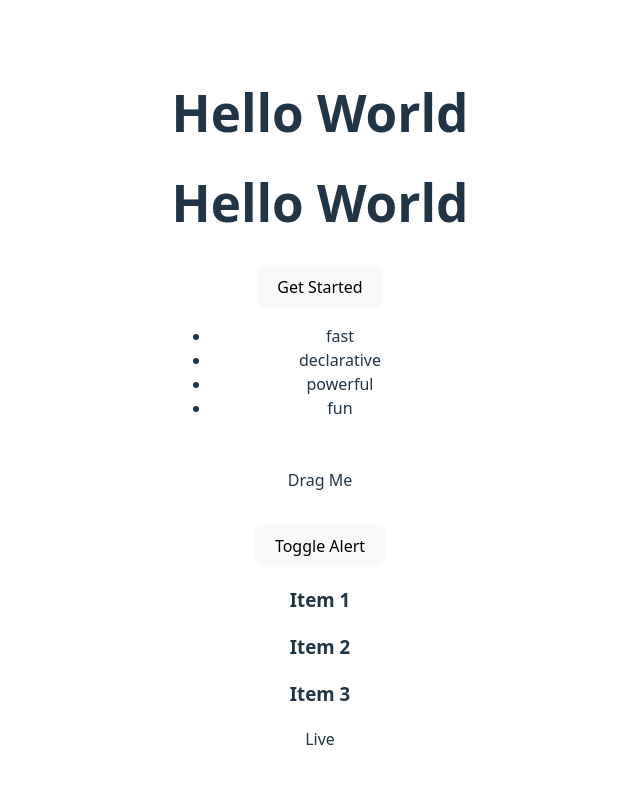
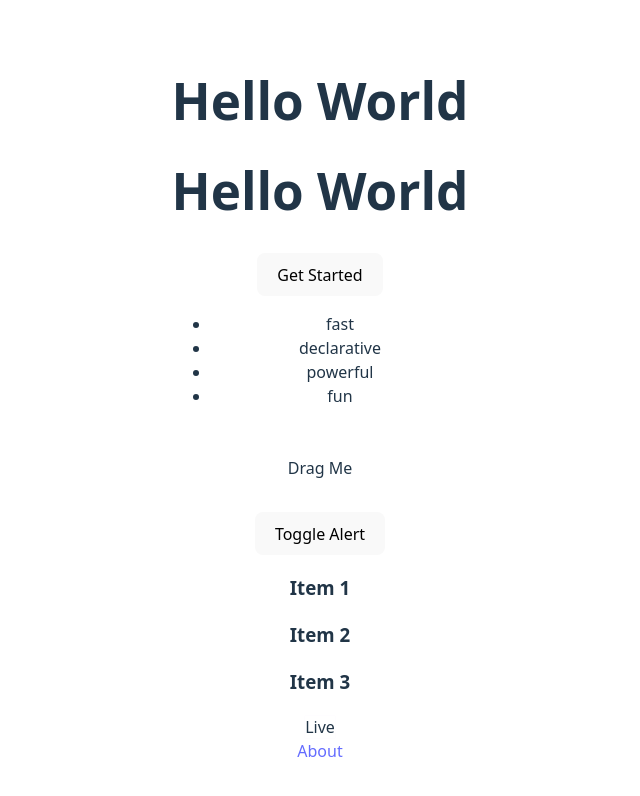
Before and after one commit to 7078-cj/react-animation-study, a React (Vite) app: page / in a window 1280 px wide. Shown: the top 796 px of the page, without its empty margins (320-960 px from the left). Built offline with nearby package versions, Linux system fonts and the light colour scheme.

Commit message:
Page Animation

```diff
--- a/package.json
+++ b/package.json
@@ -12,7 +12,8 @@
   "dependencies": {
     "motion": "^12.34.0",
     "react": "^19.2.0",
-    "react-dom": "^19.2.0"
+    "react-dom": "^19.2.0",
+    "react-router-dom": "^7.13.0"
   },
   "devDependencies": {
     "@eslint/js": "^9.39.1",
--- a/src/App.jsx
+++ b/src/App.jsx
@@ -1,89 +1,40 @@
-import { useState } from 'react'
+import React from 'react'
+import { BrowserRouter, Route, Routes, useLocation } from 'react-router-dom'
+import Home from './pages/home'
+import About from './pages/About'
 import './App.css'
-import { motion } from 'motion/react'
-import DraggableCard from './components/DraggableCard'
-import DismissibleAlert from './components/DismissibleAlert'
-import CollapsibleList from './components/CollapsibleList'
-import LiveBadge from './components/LiveBadge'
+import { AnimatePresence, motion } from 'motion/react'
 
-
-const container = {
-  hidden: {opacity: 0},
-  visible: {opacity: 1, transition: {staggerChildren: 1, delayChildren: 1}}
-}
-
-const item = {
-  hidden: {opacity: 0, y: 20},
-  visible: {opacity: 1, y:0}
-}
-
-
-function App() {
-  const [count, setCount] = useState(0)
-  const features = ['fast', 'declarative', 'powerful', 'fun']
-
-  //Notes:
-  //an animation has a starting point and an ending point and method of animation
-  //initial is the starting state of the element
-  //animate is the ending state of the element
-  //transition is to control how it will be animated
+export default function App() {
   return (
-    <>
-
-    {/* Motion Basic */}
-     <motion.div
-        initial={{opacity: 0}}
-        animate={{opacity: 1}}
-        transition={{duration: 2}}>
-        <h1>Hello World</h1>
-     </motion.div>
-
-     {/* postion and movement */}
-     <motion.div
-        initial={{opacity: 0, x: -100, y:40}}
-        animate={{opacity: 1, x:0, y:0}}
-        transition={{duration: 0.8, ease:'easeIn'}}>
-        <h1>Hello World</h1>
-     </motion.div>
-
-     {/* Interactive Button */}
-     <motion.button
-      whileHover={{scale: 1.55, y:-20}}
-      whileTap={{scale: 0.9, y: 1}}
-      transition={{type: 'spring', stiffness: 300, damping: 2}}
-     >
-        Get Started
-     </motion.button>
-
-     {/* Variants & Staggered Animations */}
-     <motion.ul
-      variants={container}
-      initial='hidden'
-      animate='visible'
-     >
-        {features.map((feature)=>(
-          <motion.li
-            key={feature}
-            variants={item}
-            >
-              {feature}
-          </motion.li>
-        ))}
-     </motion.ul>
-
-     {/* Drag and drop */}
-     <DraggableCard/>
-
-     {/* Animate Pressence */}
-     <DismissibleAlert/>
-
-     {/* Layout Animations */}
-     <CollapsibleList/>
-
-      {/* Inifinite and Repeating Animation */}
-      <LiveBadge/>
-    </>
+    <BrowserRouter>
+      <AnimatedRoutes />
+    </BrowserRouter>
   )
 }
 
-export default App
+function PageTransition({children}){
+  return(
+    <motion.main
+    initial={{opacity: 0, x:50}}
+    animate={{opacity: 1, x:0}}
+    exit={{opacity: 0, x:-50}}
+    transition={{duration: 0.35, ease: "easeOut"}}
+    >
+      {children}
+    </motion.main>
+  )
+}
+
+function AnimatedRoutes() {
+  const location = useLocation()
+
+  return (
+    <AnimatePresence mode="wait">
+      <Routes location={location} key={location.pathname}>
+        <Route path="/" element={<PageTransition><Home /></PageTransition>} />
+        <Route path="/about" element={<PageTransition><About /></PageTransition>} />
+      </Routes>
+    </AnimatePresence>
+  )
+}
--- /dev/null
+++ b/src/pages/About.jsx
@@ -0,0 +1,7 @@
+import React from 'react'
+
+export default function About() {
+  return (
+    <div>About</div>
+  )
+}
--- /dev/null
+++ b/src/pages/Home.jsx
@@ -0,0 +1,91 @@
+import { useState } from 'react'
+import { motion } from 'motion/react'
+import DraggableCard from '../components/DraggableCard'
+import DismissibleAlert from '../components/DismissibleAlert'
+import CollapsibleList from '../components/CollapsibleList'
+import LiveBadge from '../components/LiveBadge'
+import { Link } from 'react-router-dom'
+
+
+const container = {
+  hidden: {opacity: 0},
+  visible: {opacity: 1, transition: {staggerChildren: 1, delayChildren: 1}}
+}
+
+const item = {
+  hidden: {opacity: 0, y: 20},
+  visible: {opacity: 1, y:0}
+}
+
+
+function Home() {
+  const [count, setCount] = useState(0)
+  const features = ['fast', 'declarative', 'powerful', 'fun']
+
+  //Notes:
+  //an animation has a starting point and an ending point and method of animation
+  //initial is the starting state of the element
+  //animate is the ending state of the element
+  //transition is to control how it will be animated
+  return (
+    <>
+
+    {/* Motion Basic */}
+     <motion.div
+        initial={{opacity: 0}}
+        animate={{opacity: 1}}
+        transition={{duration: 2}}>
+        <h1>Hello World</h1>
+     </motion.div>
+
+     {/* postion and movement */}
+     <motion.div
+        initial={{opacity: 0, x: -100, y:40}}
+        animate={{opacity: 1, x:0, y:0}}
+        transition={{duration: 0.8, ease:'easeIn'}}>
+        <h1>Hello World</h1>
+     </motion.div>
+
+     {/* Interactive Button */}
+     <motion.button
+      whileHover={{scale: 1.55, y:-20}}
+      whileTap={{scale: 0.9, y: 1}}
+      transition={{type: 'spring', stiffness: 300, damping: 2}}
+     >
+        Get Started
+     </motion.button>
+
+     {/* Variants & Staggered Animations */}
+     <motion.ul
+      variants={container}
+      initial='hidden'
+      animate='visible'
+     >
+        {features.map((feature)=>(
+          <motion.li
+            key={feature}
+            variants={item}
+            >
+              {feature}
+          </motion.li>
+        ))}
+     </motion.ul>
+
+     {/* Drag and drop */}
+     <DraggableCard/>
+
+     {/* Animate Pressence */}
+     <DismissibleAlert/>
+
+     {/* Layout Animations */}
+     <CollapsibleList/>
+
+      {/* Inifinite and Repeating Animation */}
+      <LiveBadge/>
+
+       <Link to="/about">About</Link>
+    </>
+  )
+}
+
+export default Home
```
Also changed, not shown: 1 other file (tests, documents, lock files or other folders).
